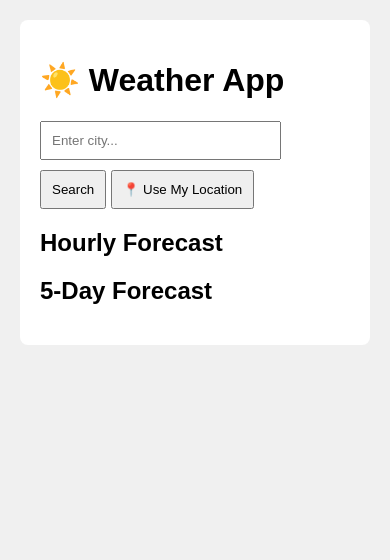
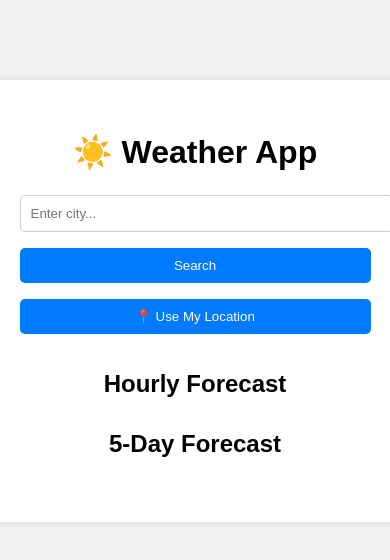
Before and after one commit to Nightyelf2403/wa, a website: page frontend/index.html in a window 390 px wide. Drawn offline with Linux system fonts and the light colour scheme.

Commit message:
Update style.css

```diff
--- a/frontend/style.css
+++ b/frontend/style.css
@@ -1,40 +1,96 @@
+/* style.css */
+
 body {
   font-family: Arial, sans-serif;
-  background-color: #f0f0f0;
+  background-color: #f2f2f2;
   margin: 0;
-  padding: 20px;
+  padding: 0;
+  display: flex;
+  flex-direction: column;
+  align-items: center;
+  justify-content: flex-start;
+  min-height: 100vh;
 }
 
 .container {
+  margin-top: 5rem;
+  padding: 2rem;
+  background: white;
+  border-radius: 10px;
+  box-shadow: 0 0 10px rgba(0, 0, 0, 0.1);
+  width: 90%;
   max-width: 600px;
-  margin: auto;
-  background: #fff;
-  padding: 20px;
-  border-radius: 8px;
+  text-align: center;
+}
+
+h1 {
+  margin-bottom: 1.5rem;
+  font-size: 2rem;
+  display: flex;
+  align-items: center;
+  justify-content: center;
+  gap: 0.5rem;
 }
 
 input[type="text"] {
-  width: 70%;
   padding: 10px;
-  margin-right: 10px;
+  width: 60%;
+  margin-right: 0.5rem;
+  border: 1px solid #ccc;
+  border-radius: 5px;
 }
 
 button {
-  padding: 10px;
-  margin-top: 10px;
+  padding: 10px 20px;
+  border: none;
+  background-color: #007bff;
+  color: white;
+  border-radius: 5px;
+  cursor: pointer;
+}
+
+button:hover {
+  background-color: #0056b3;
+}
+
+#errorMessage {
+  color: red;
+  margin-top: 1rem;
+}
+
+#hourly, #daily {
+  margin-top: 2rem;
 }
 
 .forecast-grid {
   display: flex;
   flex-wrap: wrap;
-  gap: 10px;
-  margin-top: 20px;
+  justify-content: center;
+  gap: 1rem;
+  margin-top: 1rem;
 }
 
 .forecast-card {
-  background: #e0e0e0;
-  padding: 10px;
-  border-radius: 6px;
-  width: 100px;
-  text-align: center;
+  background: #f8f8f8;
+  padding: 1rem;
+  border-radius: 10px;
+  width: 120px;
+  box-shadow: 0 2px 5px rgba(0,0,0,0.1);
 }
+
+.forecast-card img {
+  width: 40px;
+  height: 40px;
+}
+
+@media (max-width: 600px) {
+  input[type="text"] {
+    width: 100%;
+    margin-bottom: 1rem;
+  }
+
+  button {
+    width: 100%;
+    margin-bottom: 1rem;
+  }
+}
```
